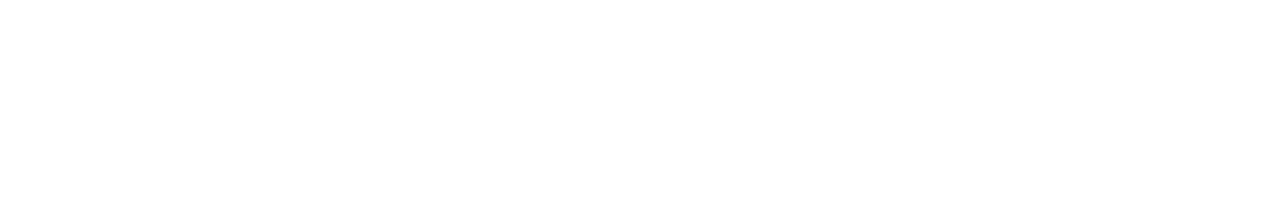
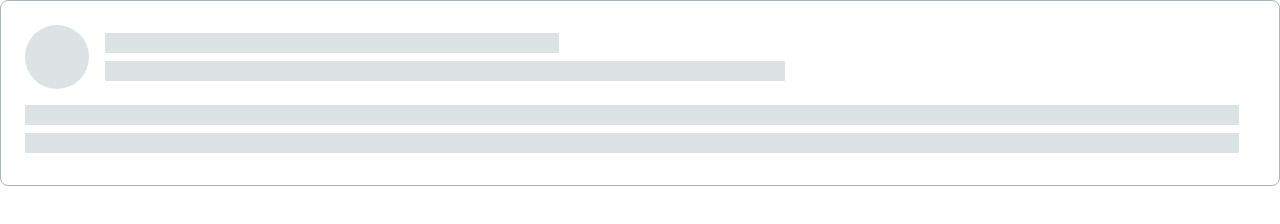
Before and after one commit to js-tasks-ru/htmlcss-20240412_jessamineoliva16661814, a website: page 04-lection2/02-skeleton/index.html in a window 1280 px wide. Drawn offline with Linux system fonts and the light colour scheme.

Commit message:
lecture_2_1

```diff
--- a/04-lection2/02-skeleton/index.html
+++ b/04-lection2/02-skeleton/index.html
@@ -3,9 +3,20 @@
 <html lang="ru">
     <head>
         <link rel="stylesheet" href="../../assets/css/main.css">
-        <link rel="stylesheet" href="./skeleton.css">
     </head>
     <body>
-
+        <div class="skeleton">
+            <div class="skeleton__title">
+                <div class="skeleton__user-avatar"></div>
+                <div class="skeleton__user-info">
+                    <div class="skeleton__line skeleton__line_width-40per"></div>
+                    <div class="skeleton__line skeleton__line_width-60per"></div>
+                </div>
+            </div>
+            <div class="skeleton__article">
+                <div class="skeleton__line"></div>
+                <div class="skeleton__line"></div>
+            </div>
+        </div>
     </body>
 </html>
--- a/04-lection2/02-skeleton/skeleton.css
+++ b/04-lection2/02-skeleton/skeleton.css
@@ -0,0 +1,43 @@
+.skeleton {
+    border: 1px solid var(--grey-3);
+    border-radius: 8px;
+    padding: 24px 40px 32px 24px;
+}
+
+.skeleton__title {
+    display: flex;
+}
+
+.skeleton__user-avatar {
+    flex-grow: 0;
+
+    width: 64px;
+    margin-right: 16px;
+    height: 64px;
+    border-radius: 32px;
+
+    background-color: var(--grey-2);
+}
+
+.skeleton__user-info {
+    flex-grow: 1;
+}
+
+.skeleton__article {
+    margin-top: 16px;
+}
+
+.skeleton__line {
+    margin-top: 8px;
+    height: 20px;
+
+    background-color: var(--grey-2);
+}
+
+.skeleton__line_width-40per {
+    width: 40%;
+}
+
+.skeleton__line_width-60per {
+    width: 60%;
+}
--- a/assets/css/main.css
+++ b/assets/css/main.css
@@ -4,6 +4,7 @@
 @import '../../03-lection1/01-button/button.css';
 @import '../../03-lection1/02-accordion/accordion.css';
 @import '../../04-lection2/01-histogram/histogram.css';
+@import '../../04-lection2/02-skeleton/skeleton.css';
 
 :root {
     --white: #ffffff;
```
